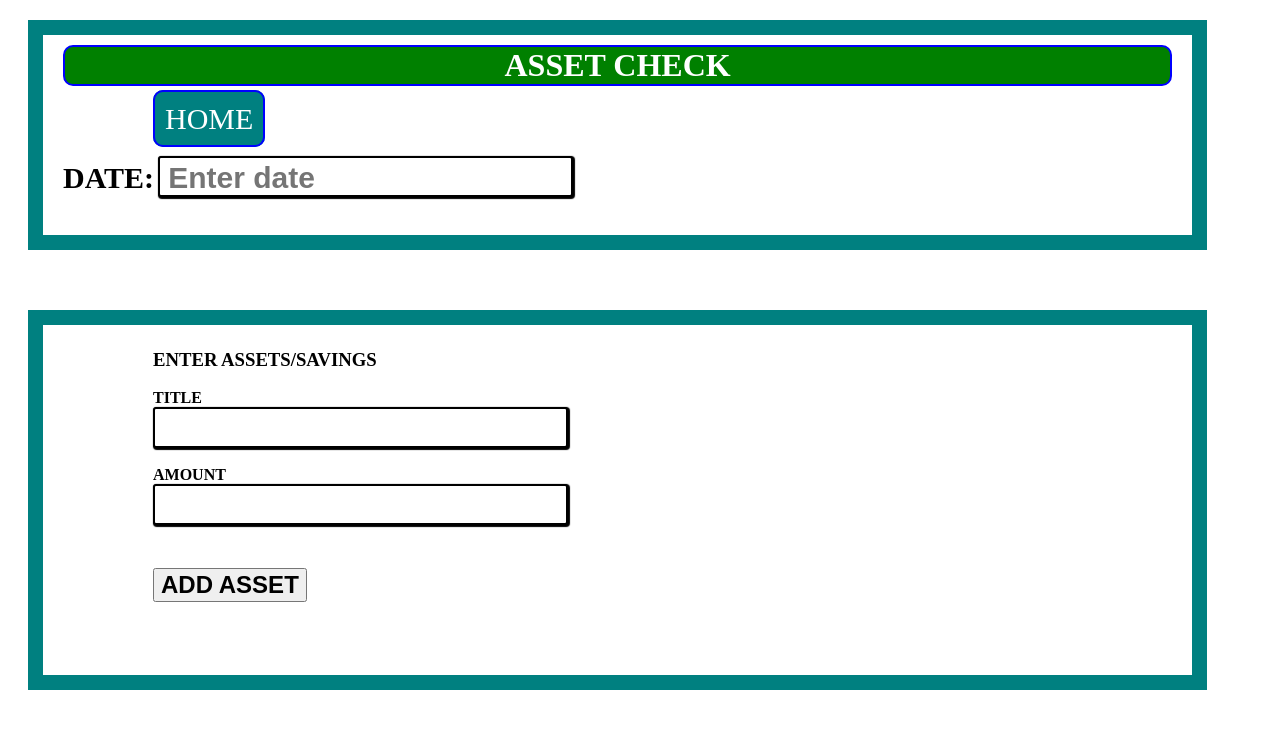
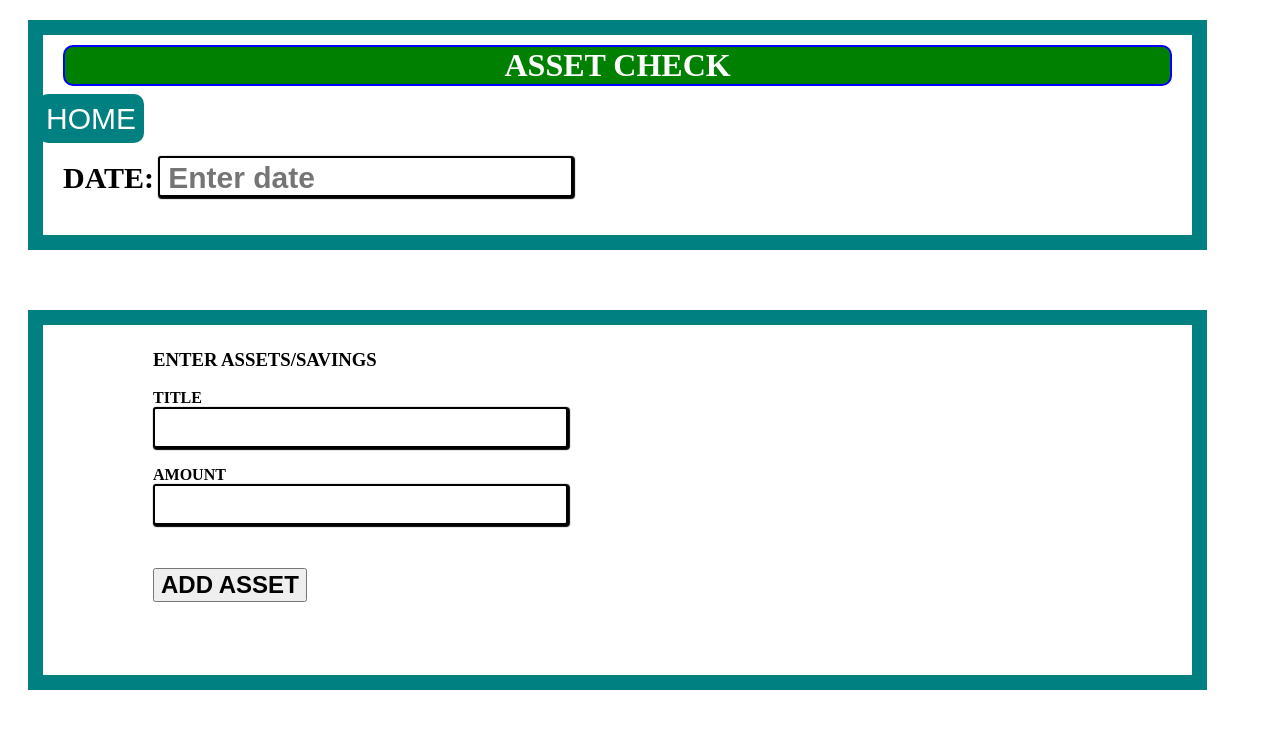
Before and after one commit to topaAfsana/PHONE_BUDGET_MULTI, a plain HTML site: page savings/savings.html in a window 1280 px wide. Shown: the top 738 px of the page. Drawn offline with Linux system fonts and the light colour scheme.

Commit message:
modified

```diff
--- a/balance/phone_css.css
+++ b/balance/phone_css.css
@@ -41,25 +41,26 @@ ul {
 
 
 a{
-    padding: 10px;
+    padding: 8px;
   font-size: 30px;
   background-color: teal;
   color: white;
-  border: 2px solid blue;
+  border: 2px;
   border-radius: 10px;
   text-decoration: none;
+  font-family: arial;
 }
 
 a:hover{
-  color: teal;
-  background-color: white;
+  color: red;
+  /*background-color: white;*/
 }
 
 
 li{
   width: 50%;
 
-margin: 90px;
+margin:-25px;
 margin-top: -95px;
 }
 
@@ -219,7 +220,14 @@ table, th, td{
 	padding: 5px;
 	font-family: sans-serif;
   font-size: 30px;
+
 }
+
+td{
+  font-weight: bold;
+  color: red;
+}
+
 
 tbody{
 	height: 200px;
--- a/expense/expense_css.css
+++ b/expense/expense_css.css
@@ -37,27 +37,27 @@ ul {
   display: inline;
 }
 
-
 a{
-    padding: 10px;
+    padding: 8px;
   font-size: 30px;
   background-color: teal;
   color: white;
-  border: 2px solid blue;
+  border: 2px;
   border-radius: 10px;
   text-decoration: none;
+  font-family: arial;
 }
 
 a:hover{
-  color: teal;
-  background-color: white;
+  color: red;
+  /*background-color: white;*/
 }
 
 
 li{
   width: 50%;
 
-margin: 90px;
+margin:-25px;
 margin-top: -95px;
 }
 
--- a/savings/saving.js
+++ b/savings/saving.js
@@ -52,6 +52,7 @@ var CurrentResidue;
 
 
 	 	document.querySelector("#displayIncomeResultId1").innerHTML= `Total Assets: ${sumSalaryValue}`;
+	 	    document.querySelector("#displayIncomeResultId2").innerHTML= `Total Assets: ${sumSalaryValue}`;
 
 
 	 	console.log(`Total is ${sumSalaryValue}`)
--- a/savings/saving_css.css
+++ b/savings/saving_css.css
@@ -39,25 +39,25 @@ ul {
 
 
 a{
-    padding: 10px;
+    padding: 8px;
   font-size: 30px;
   background-color: teal;
   color: white;
-  border: 2px solid blue;
+  border: 2px;
   border-radius: 10px;
   text-decoration: none;
+  font-family: arial;
 }
 
 a:hover{
-  color: teal;
-  background-color: white;
-}
-
+  color: red;
+  /*background-color: white;
+border: 1px solid teal;*/}
 
 li{
   width: 50%;
 
-margin: 90px;
+margin:-25px;
 margin-top: -95px;
 }
 
```
Also changed, not shown: index.html (+2 -2 lines).
